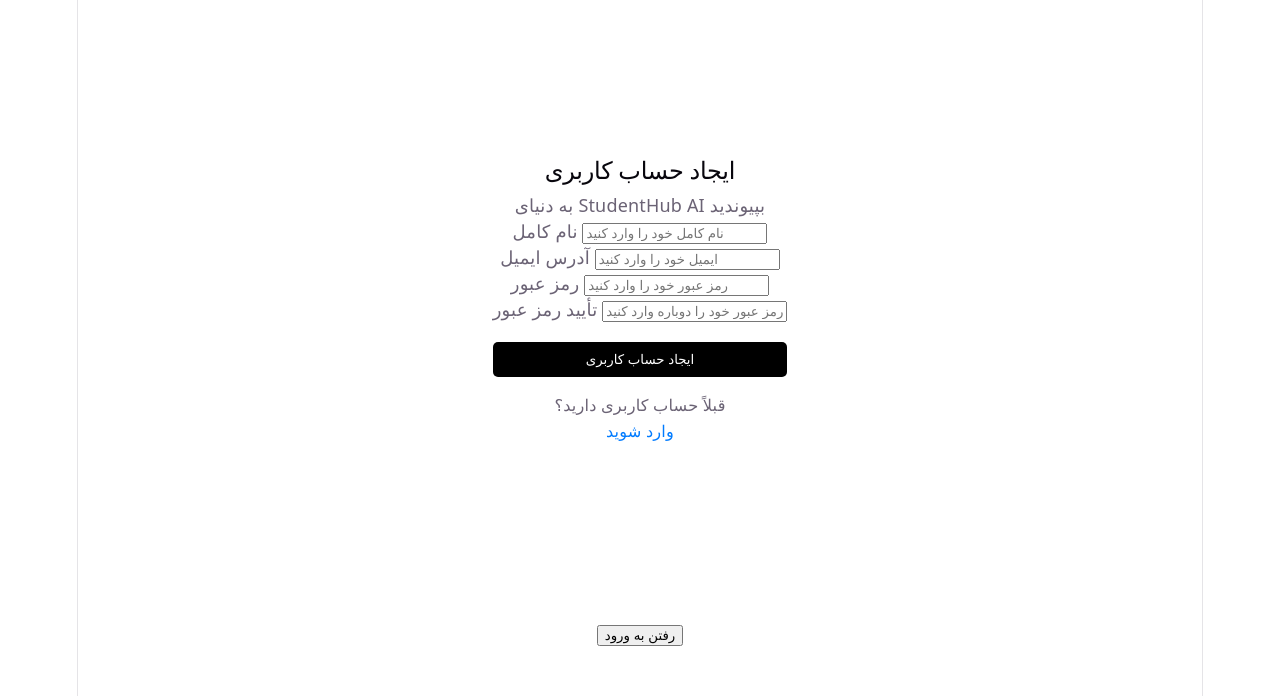
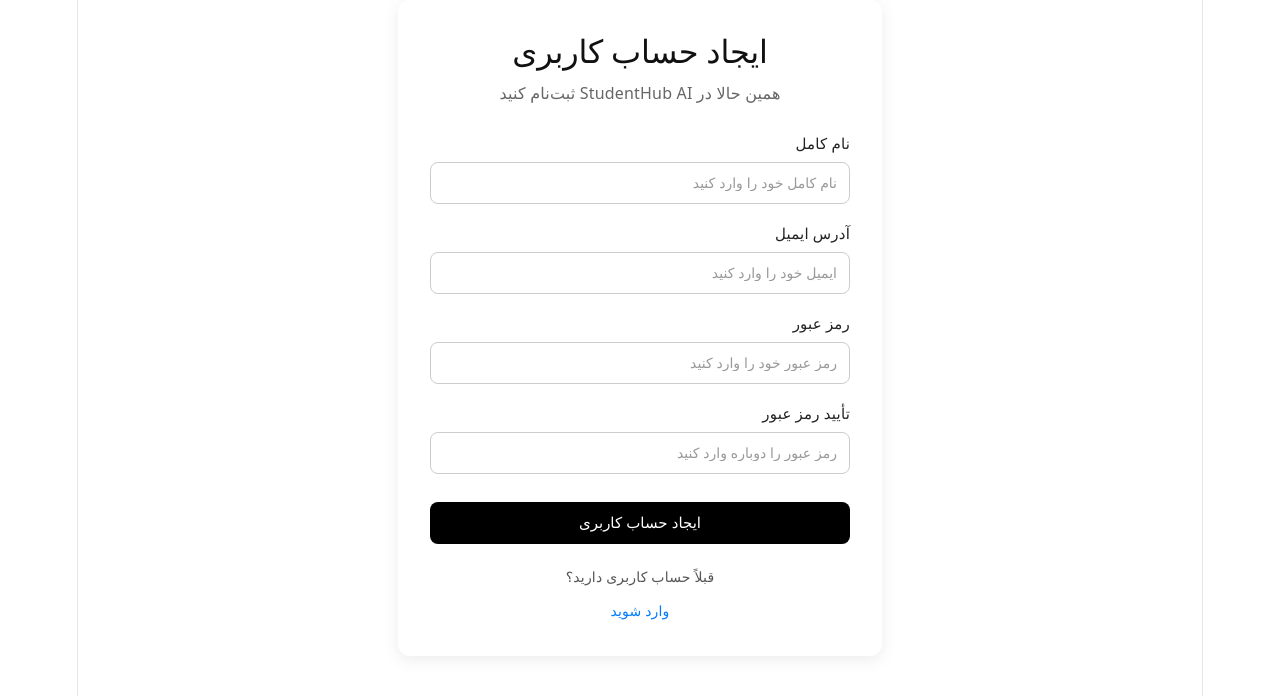
Before and after one commit to sagharfrhni/student-insights, a React app in the folder frontend/: page / in a window 1280 px wide. Shown: the top 696 px of the page. Built offline with nearby package versions, Linux system fonts and the light colour scheme; the HTML template or start-up script is replaced by a standard one.

Commit message:
refactor(register-page): clean up app structure and separate page styles

```diff
--- a/frontend/src/App.jsx
+++ b/frontend/src/App.jsx
@@ -14,15 +14,6 @@
             {currentPage === 'register' && <RegisterPage />}
           </main>
           {/* <Footer /> */}
-
-          {/* دکمه برای جابجایی */}
-          <div style={{ textAlign: 'center', marginTop: '20px' }}>
-            {currentPage === 'login' ? (
-              <button onClick={() => setCurrentPage('register')}>رفتن به ثبت نام</button>
-            ) : (
-              <button onClick={() => setCurrentPage('login')}>رفتن به ورود</button>
-            )}
-          </div>
         </div>
       );
     }
--- a/frontend/src/components/RegisterForm.jsx
+++ b/frontend/src/components/RegisterForm.jsx
@@ -1,23 +1,18 @@
 import React, { useState } from 'react';
-// import { useNavigate } from 'react-router-dom'; // بعداً برای هدایت کاربر اضافه میشه
-// import authService from '../services/authService'; // بعداً برای صدا زدن API استفاده میشه
 
 export default function RegisterForm() {
-  const [fullName, setFullName] = useState(''); // نام کامل
-  const [email, setEmail] = useState(''); // ایمیل
-  const [password, setPassword] = useState(''); // رمز عبور
-  const [confirmPassword, setConfirmPassword] = useState(''); // تکرار رمز عبور
-  const [isLoading, setIsLoading] = useState(false); // وضعیت بارگذاری
-  const [error, setError] = useState(''); // پیام خطا
-
-  // const navigate = useNavigate(); // برای هدایت کاربر
+  const [fullName, setFullName] = useState('');
+  const [email, setEmail] = useState('');
+  const [password, setPassword] = useState('');
+  const [confirmPassword, setConfirmPassword] = useState('');
+  const [isLoading, setIsLoading] = useState(false);
+  const [error, setError] = useState('');
 
   const handleSubmit = async (e) => {
-    e.preventDefault(); // جلوگیری از رفرش صفحه
-    setError(''); // پاک کردن خطاهای قبلی
+    e.preventDefault();
+    setError('');
     setIsLoading(true);
 
-    // --- اعتبارسنجی اولیه سمت کلاینت ---
     if (!fullName || !email || !password || !confirmPassword) {
       setError('لطفاً تمام فیلدها را پر کنید.');
       setIsLoading(false);
@@ -29,102 +24,86 @@
       setIsLoading(false);
       return;
     }
-    // --- پایان اعتبارسنجی ---
 
     try {
-      // console.log('Attempting registration with:', { fullName, email, password });
-      // alert(`در حال ثبت نام با اطلاعات: نام: ${fullName}, ایمیل: ${email}`); // پیام تست اولیه
-
-      // *** اینجا تابع ثبت نام از authService صدا زده میشه ***
-      // مثال: const response = await authService.registerUser({ name: fullName, email, password });
-      // console.log('Registration response:', response);
-
-      // شبیه سازی تاخیر پاسخ API
-      await new Promise(resolve => setTimeout(resolve, 2000));
-
-      alert('ثبت نام شما با موفقیت انجام شد!');
-      // navigate('/login'); // هدایت به صفحه ورود بعد از ثبت نام موفق
-      // فعلاً با alert نمایش داده میشه
-
+      await new Promise((resolve) => setTimeout(resolve, 2000));
+      alert('ثبت‌نام شما با موفقیت انجام شد!');
     } catch (err) {
-      console.error('Registration error:', err);
-      // نمایش پیام خطای دقیق‌تر در صورت وجود در پاسخ API
-      setError(err.response?.data?.message || 'خطا در ثبت نام. لطفاً دوباره امتحان کنید.');
+      setError(err.response?.data?.message || 'خطا در ثبت‌نام. لطفاً دوباره امتحان کنید.');
     } finally {
-      setIsLoading(false); // غیرفعال کردن دکمه و نمایش لودینگ
+      setIsLoading(false);
     }
   };
 
   return (
-    <div className="register-card"> {/* کلاس CSS برای استایل دهی */}
-      <h2>ایجاد حساب کاربری</h2> {/* عنوان صفحه به فارسی */}
-      <p>به دنیای StudentHub AI بپیوندید</p> {/* متن زیر عنوان به فارسی */}
+    <div className="register-card">
+      <h2>ایجاد حساب کاربری</h2>
+      <p className="register-subtitle">همین حالا در StudentHub AI ثبت‌نام کنید</p>
 
-      {error && <p className="error-message" style={{ color: 'red', textAlign: 'center', marginBottom: '10px' }}>{error}</p>} {/* نمایش پیام خطا */}
+      {error && <p className="error-message">{error}</p>}
 
       <form id="register-form" onSubmit={handleSubmit}>
         <div className="form-group">
-          <label htmlFor="register-full-name">نام کامل</label> {/* لیبل به فارسی */}
+          <label htmlFor="register-full-name">نام کامل</label>
           <input
             type="text"
             id="register-full-name"
             name="fullName"
             value={fullName}
             onChange={(e) => setFullName(e.target.value)}
-            placeholder="نام کامل خود را وارد کنید" // Placeholder به فارسی
+            placeholder="نام کامل خود را وارد کنید"
             required
           />
         </div>
 
         <div className="form-group">
-          <label htmlFor="register-email">آدرس ایمیل</label> {/* لیبل به فارسی */}
+          <label htmlFor="register-email">آدرس ایمیل</label>
           <input
             type="email"
             id="register-email"
             name="email"
             value={email}
             onChange={(e) => setEmail(e.target.value)}
-            placeholder="ایمیل خود را وارد کنید" // Placeholder به فارسی
+            placeholder="ایمیل خود را وارد کنید"
             required
           />
         </div>
 
         <div className="form-group">
-          <label htmlFor="register-password">رمز عبور</label> {/* لیبل به فارسی */}
+          <label htmlFor="register-password">رمز عبور</label>
           <input
             type="password"
             id="register-password"
             name="password"
             value={password}
             onChange={(e) => setPassword(e.target.value)}
-            placeholder="رمز عبور خود را وارد کنید" // Placeholder به فارسی
+            placeholder="رمز عبور خود را وارد کنید"
             required
-            minLength="6" // حداقل طول رمز عبور
+            minLength="6"
           />
         </div>
 
         <div className="form-group">
-          <label htmlFor="register-confirm-password">تأیید رمز عبور</label> {/* لیبل به فارسی */}
+          <label htmlFor="register-confirm-password">تأیید رمز عبور</label>
           <input
             type="password"
             id="register-confirm-password"
             name="confirmPassword"
             value={confirmPassword}
             onChange={(e) => setConfirmPassword(e.target.value)}
-            placeholder="رمز عبور خود را دوباره وارد کنید" // Placeholder به فارسی
+            placeholder="رمز عبور را دوباره وارد کنید"
             required
           />
         </div>
 
-        <button type="submit" id="register-submit-btn" disabled={isLoading} style={{ width: '100%', padding: '10px', marginTop: '20px', backgroundColor: '#000', color: 'white', border: 'none', borderRadius: '5px', cursor: isLoading ? 'not-allowed' : 'pointer' }}>
-          {isLoading ? 'در حال ایجاد حساب...' : 'ایجاد حساب کاربری'} {/* متن دکمه به فارسی */}
+        <button type="submit" className="register-submit-btn" disabled={isLoading}>
+          {isLoading ? 'در حال ایجاد حساب...' : 'ایجاد حساب کاربری'}
         </button>
       </form>
 
-      <div className="auth-switch" style={{ textAlign: 'center', marginTop: '15px', fontSize: '0.9em' }}>
-        <p>قبلاً حساب کاربری دارید؟</p> {/* متن به فارسی */}
-        {/* <Link to="/login">Log in</Link> */}
-        <a href="/login" style={{ color: '#007bff', textDecoration: 'none' }}>وارد شوید</a> {/* لینک ورود به فارسی */}
+      <div className="auth-switch">
+        <p>قبلاً حساب کاربری دارید؟</p>
+        <a href="/login">وارد شوید</a>
       </div>
     </div>
   );
--- /dev/null
+++ b/frontend/src/pages/RegisterForm.css
@@ -0,0 +1,104 @@
+.register-card {
+    width: 100%;
+    max-width: 420px;
+    margin: 0 auto;
+    padding: 32px;
+    background-color: #ffffff;
+    border-radius: 12px;
+    box-shadow: 0 4px 16px rgba(0, 0, 0, 0.08);
+    direction: rtl;
+    text-align: right;
+  }
+
+  .register-card h2 {
+    margin-bottom: 10px;
+    text-align: center;
+    font-size: 32px;
+    font-weight: 700;
+    color: #111;
+  }
+
+  .register-subtitle {
+    margin-bottom: 24px;
+    text-align: center;
+    color: #666;
+    font-size: 16px;
+  }
+
+  .form-group {
+    margin-bottom: 16px;
+  }
+
+  .form-group label {
+    display: block;
+    margin-bottom: 6px;
+    font-size: 15px;
+    font-weight: 500;
+    color: #222;
+  }
+
+  .form-group input {
+    width: 100%;
+    padding: 12px;
+    font-size: 14px;
+    border: 1px solid #ccc;
+    border-radius: 8px;
+    box-sizing: border-box;
+    direction: rtl;
+    text-align: right;
+  }
+
+  .form-group input::placeholder {
+    color: #999;
+    text-align: right;
+  }
+
+  .register-submit-btn {
+    width: 100%;
+    margin-top: 12px;
+    padding: 12px;
+    background-color: #000;
+    color: #fff;
+    border: none;
+    border-radius: 8px;
+    font-size: 15px;
+    cursor: pointer;
+    transition: 0.2s ease;
+  }
+
+  .register-submit-btn:hover {
+    opacity: 0.9;
+  }
+
+  .register-submit-btn:disabled {
+    cursor: not-allowed;
+    opacity: 0.7;
+  }
+
+  .error-message {
+    margin-bottom: 16px;
+    color: red;
+    text-align: center;
+    font-size: 14px;
+  }
+
+  .auth-switch {
+    margin-top: 20px;
+    text-align: center;
+    font-size: 14px;
+  }
+
+  .auth-switch p {
+    margin-bottom: 8px;
+    color: #555;
+  }
+
+  .auth-switch a {
+    color: #007bff;
+    text-decoration: none;
+    font-weight: 500;
+  }
+
+  .auth-switch a:hover {
+    text-decoration: underline;
+  }
--- a/frontend/src/pages/RegisterPage.jsx
+++ b/frontend/src/pages/RegisterPage.jsx
@@ -1,23 +1,11 @@
 import React from 'react';
-import RegisterForm from '../components/RegisterForm'; // کامپوننت فرم ثبت نام را import میکنیم
+import RegisterForm from '../components/RegisterForm';
+import './RegisterForm.css';
 
-// اگر Navbar و Footer را قبلا ساخته اید، آنها را هم import کنید
-// import Navbar from '../components/Navbar';
-// import Footer from '../components/Footer';
-
-function RegisterPage() {
+export default function RegisterPage() {
   return (
-    <div className="page-container"> {/* یک کلاس wrapper برای کل صفحه */}
-      {/* <Navbar /> */} {/* کامپوننت Navbar اگر موجود باشد */}
-
-      <main className="main-content" style={{ display: 'flex', justifyContent: 'center', alignItems: 'center', minHeight: '70vh', padding: '20px' }}>
-        {/* main-content را استایل دادیم تا فرم در وسط صفحه قرار گیرد */}
-        <RegisterForm /> {/* کامپوننت فرم ثبت نام را اینجا رندر میکنیم */}
-      </main>
-
-      {/* <Footer /> */} {/* کامپوننت Footer اگر موجود باشد */}
+    <div className="register-page">
+      <RegisterForm />
     </div>
   );
 }
-
-export default RegisterPage;
```
